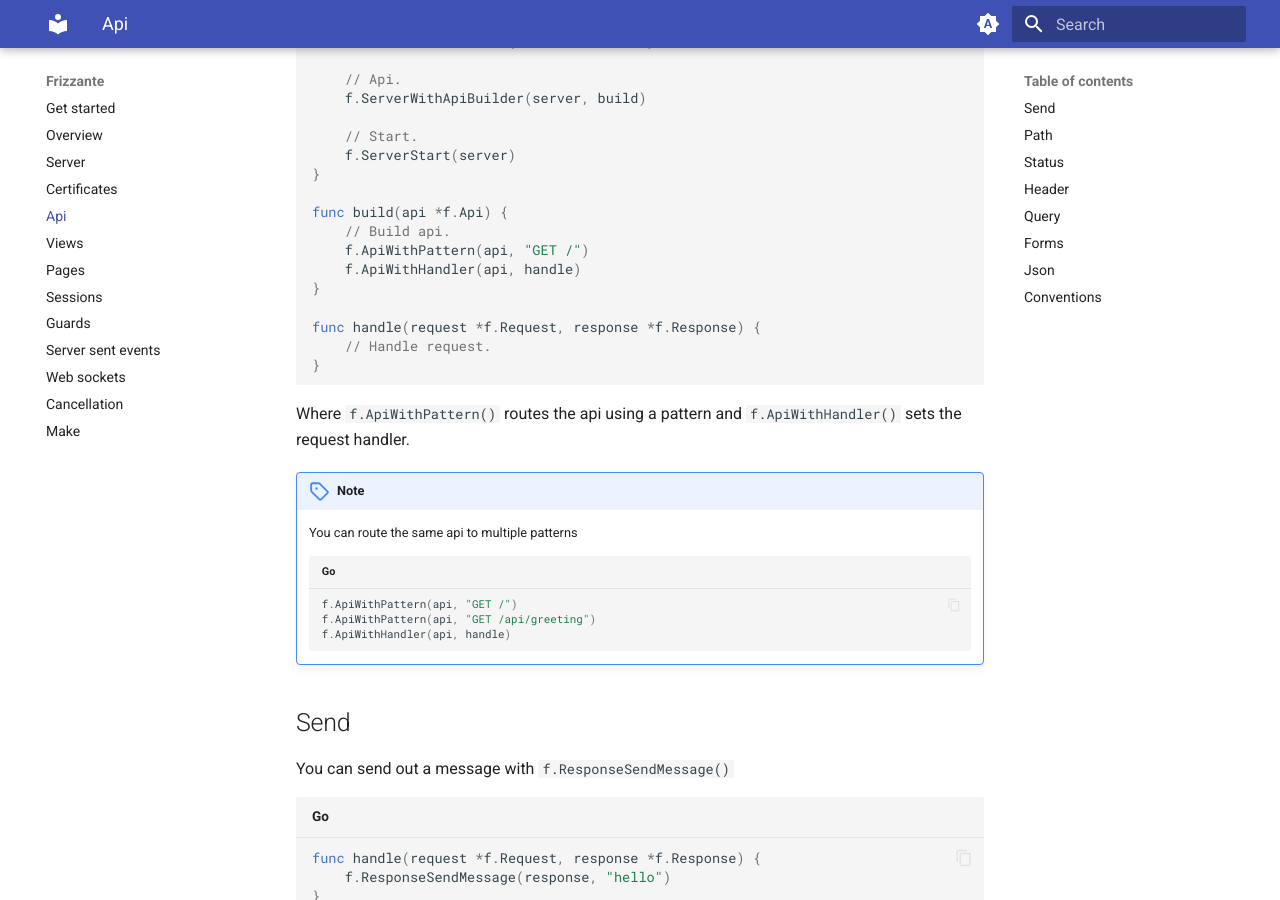
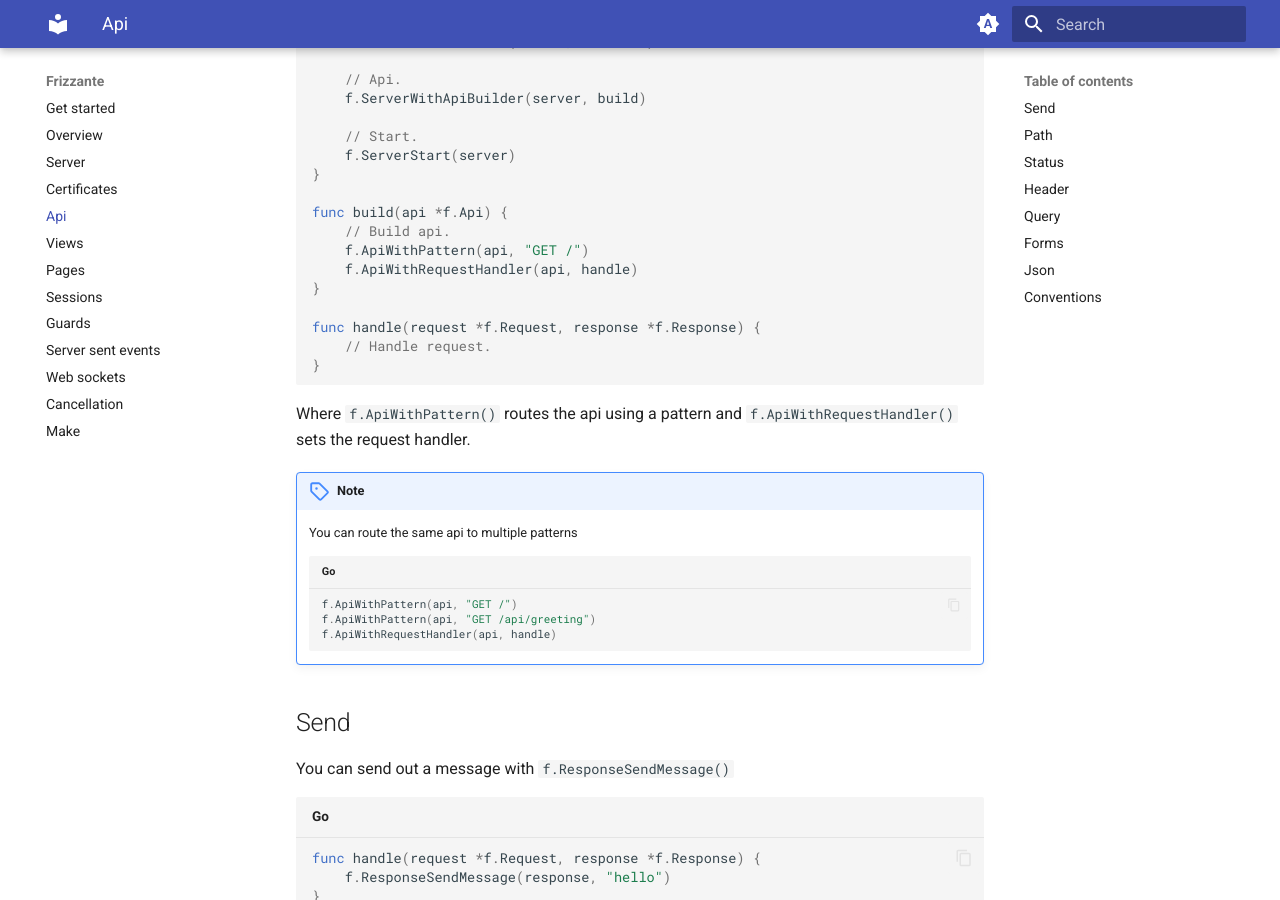
Before and after one commit to razshare/frizzante-docs, an MkDocs documentation site: the page built from docs/api.md, in a window 1280 px wide and 900 px high, scrolled down 602 px. Built offline with MkDocs 1.6.1 and Material for MkDocs 9.7.7, drawn with Linux system fonts in a browser that asks for light colours.

Commit message:
chore(docs): update api handler usage.

````diff
--- a/docs/api.md
+++ b/docs/api.md
@@ -32,7 +32,7 @@ func main() {
 func build(api *f.Api) {
 	// Build api.
     f.ApiWithPattern(api, "GET /")
-    f.ApiWithHandler(api, handle)
+    f.ApiWithRequestHandler(api, handle)
 }
 
 func handle(request *f.Request, response *f.Response) {
@@ -40,14 +40,14 @@ func handle(request *f.Request, response *f.Response) {
 }
 ```
 
-Where `f.ApiWithPattern()` routes the api using a pattern and `f.ApiWithHandler()` sets the request handler.
+Where `f.ApiWithPattern()` routes the api using a pattern and `f.ApiWithRequestHandler()` sets the request handler.
 
 !!! note
     You can route the same api to multiple patterns
     ```go
     f.ApiWithPattern(api, "GET /")
     f.ApiWithPattern(api, "GET /api/greeting")
-    f.ApiWithHandler(api, handle)
+    f.ApiWithRequestHandler(api, handle)
     ```
 
 
````
Also changed, not shown: docs/cancellation.md (+1 -1 lines), docs/guards.md (+1 -1 lines), docs/server-sent-events.md (+1 -1 lines), docs/web-sockets.md (+1 -1 lines).
